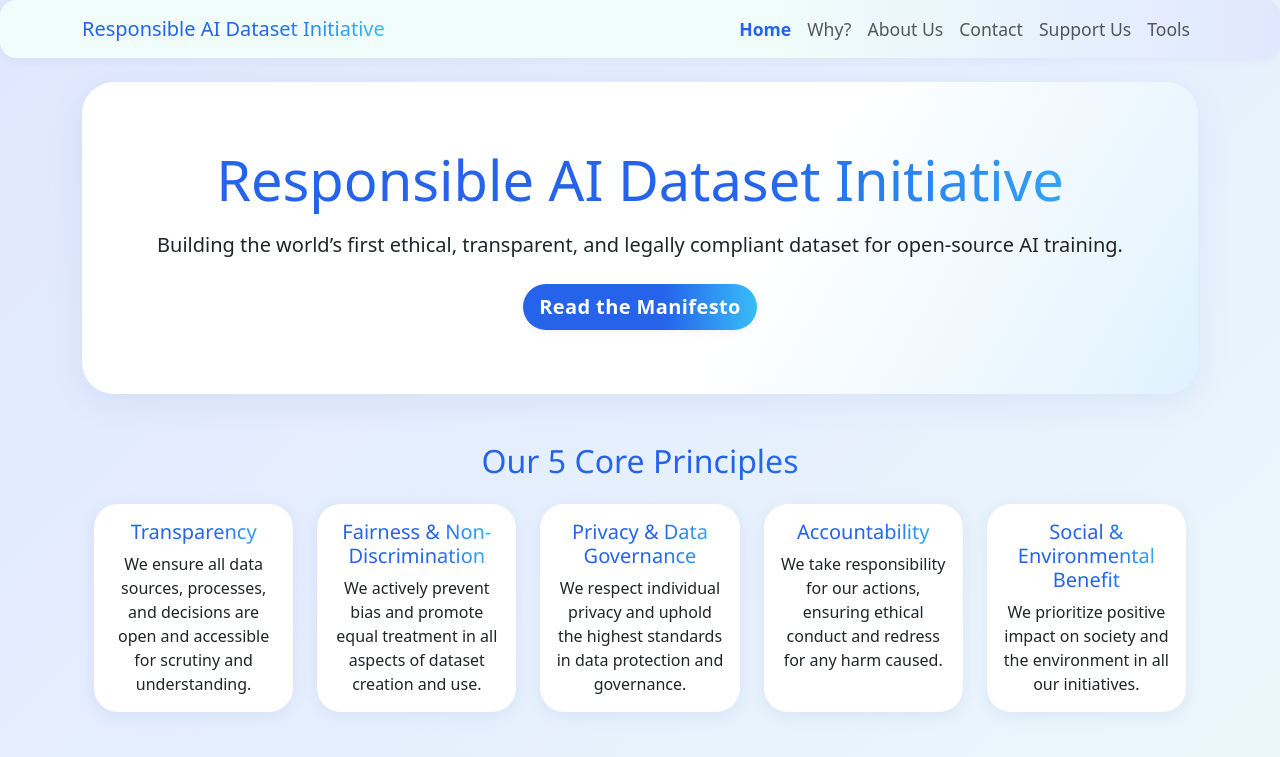
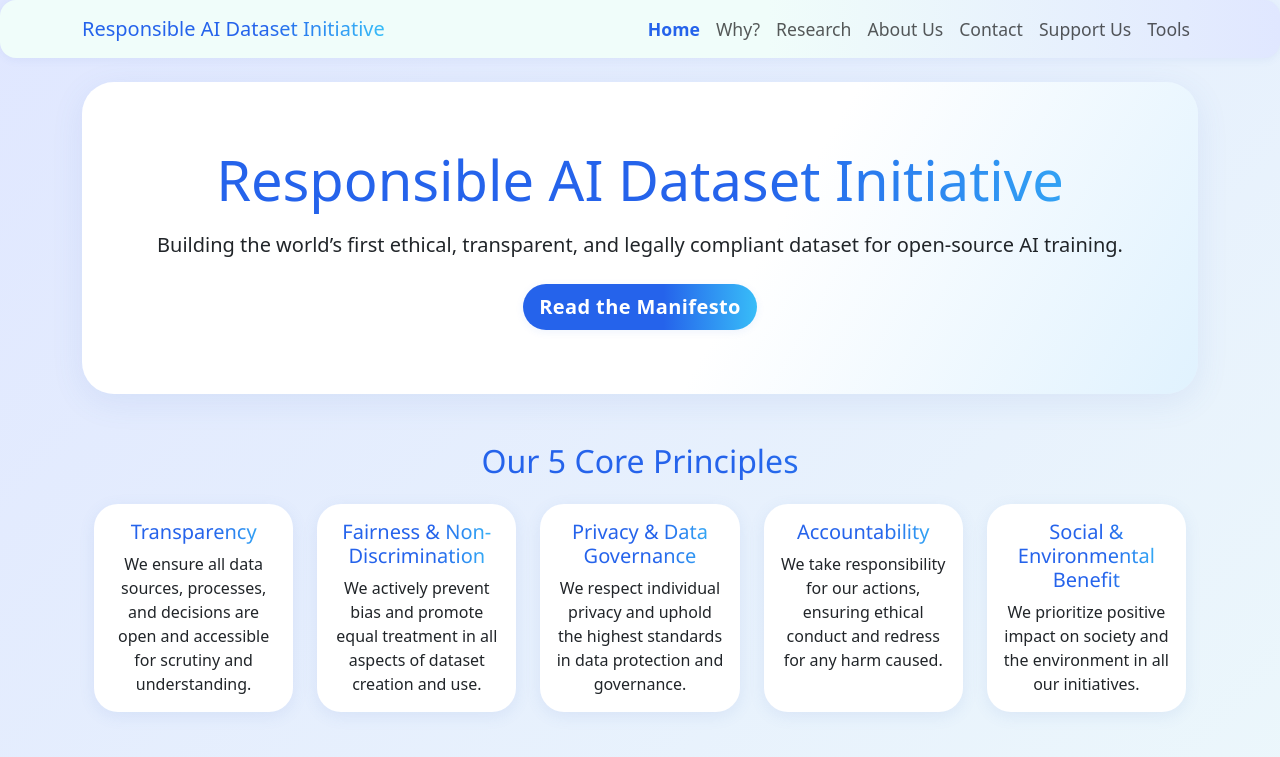
Before and after one commit to robomotic/responsibleai, a plain HTML site: page docs/index.html in a window 1280 px wide. Shown: the top 757 px of the page. Drawn offline with nearby package versions, Linux system fonts and the light colour scheme.

Commit message:
Research

```diff
--- a/docs/index.html
+++ b/docs/index.html
@@ -98,6 +98,7 @@
       <ul class="navbar-nav ms-auto">
         <li class="nav-item"><a class="nav-link active" href="index.html">Home</a></li>
         <li class="nav-item"><a class="nav-link" href="why.html">Why?</a></li>
+        <li class="nav-item"><a class="nav-link" href="research.html">Research</a></li>
         <li class="nav-item"><a class="nav-link" href="about_us.html">About Us</a></li>
         <li class="nav-item"><a class="nav-link" href="contact.html">Contact</a></li>
         <li class="nav-item"><a class="nav-link" href="support_us.html">Support Us</a></li>
```
